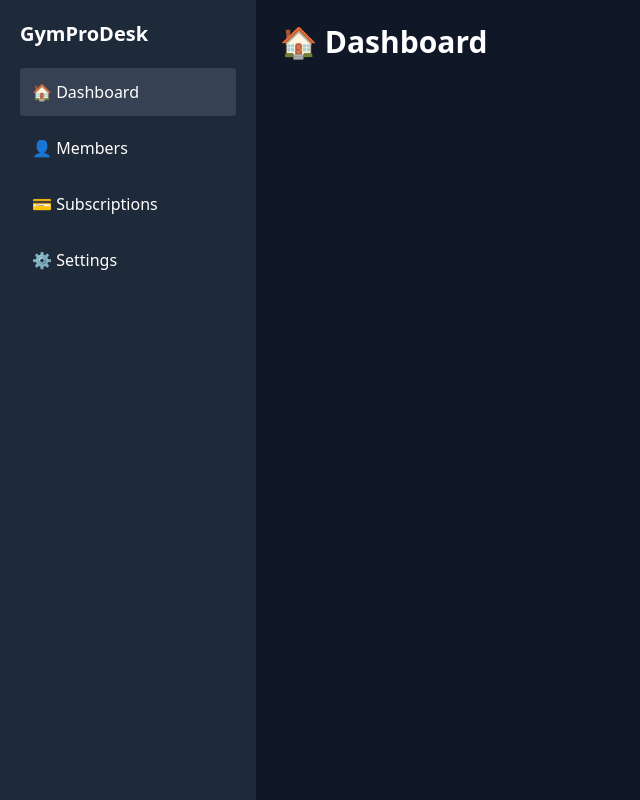
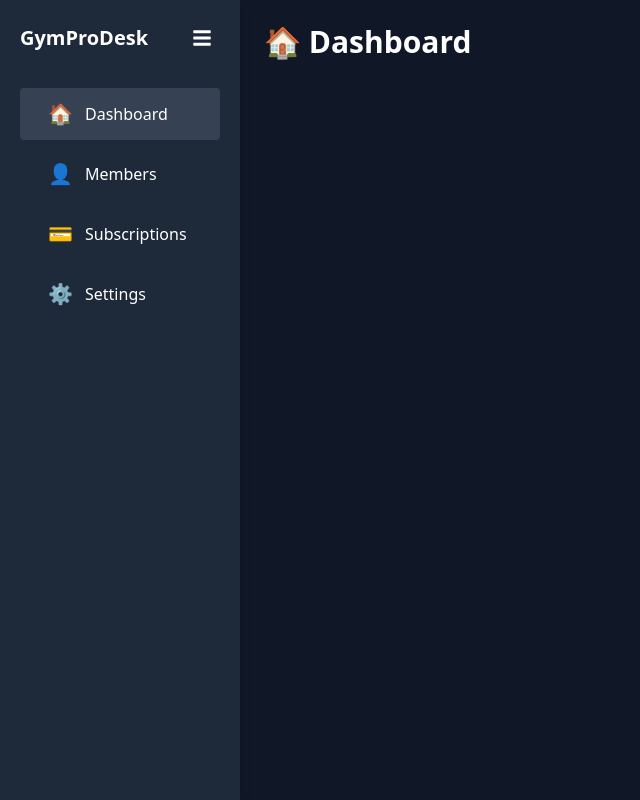
Before and after one commit to Scaronz/GymProDesk, a React (Vite) app: page / in a window 1280 px wide. Shown: the whole page, without its empty margins (0-640 px from the left). Built offline with nearby package versions, Linux system fonts and the light colour scheme.

Commit message:
Adding animation to the NavBar

```diff
--- a/package.json
+++ b/package.json
@@ -13,8 +13,10 @@
     "@tailwindcss/vite": "^4.0.15",
     "@tauri-apps/api": "^2",
     "@tauri-apps/plugin-opener": "^2",
+    "framer-motion": "^12.5.0",
     "react": "^18.3.1",
     "react-dom": "^18.3.1",
+    "react-icons": "^5.5.0",
     "react-router-dom": "^7.4.0"
   },
   "devDependencies": {
--- a/src/App.tsx
+++ b/src/App.tsx
@@ -1,72 +1,97 @@
 import { Routes, Route, NavLink } from "react-router-dom";
+import { motion } from "framer-motion";
+import { useState } from "react";
+import { FaBars } from "react-icons/fa";
 import Dashboard from "./pages/Dashboard";
 import Members from "./pages/Members";
 import Subscriptions from "./pages/Subscriptions";
 import Settings from "./pages/Settings";
 
 function App() {
+  const [isSidebarOpen, setIsSidebarOpen] = useState(true);
+
+  const sidebarVariants = {
+    open: { width: 240 },
+    closed: { width: 64 }
+  };
+
+  const navItemVariants = {
+    open: { opacity: 1, x: 0 },
+    closed: { opacity: 0, x: -20 }
+  };
+
+  const routes = [
+    { to: "/", text: "🏠 Dashboard" },
+    { to: "/members", text: "👤 Members" },
+    { to: "/subscriptions", text: "💳 Subscriptions" },
+    { to: "/settings", text: "⚙ Settings" }
+  ];
+
   return (
     <div className="flex h-screen bg-gray-900 text-white">
-      {/* Sidebar */}
-      <aside className="w-64 bg-gray-800 p-5 shadow-lg">
-        <h1 className="text-xl font-bold mb-5">GymProDesk</h1>
+      {/* Animated Sidebar */}
+      <motion.aside
+        initial="open"
+        animate={isSidebarOpen ? "open" : "closed"}
+        variants={sidebarVariants}
+        transition={{ type: "spring", stiffness: 300, damping: 30 }}
+        className="bg-gray-800 p-5 shadow-lg overflow-hidden"
+      >
+        <div className="flex items-center justify-between mb-8">
+          <motion.h1
+            animate={{ opacity: isSidebarOpen ? 1 : 0 }}
+            className="text-xl font-bold overflow-hidden whitespace-nowrap"
+          >
+            GymProDesk
+          </motion.h1>
+          <button
+            onClick={() => setIsSidebarOpen(!isSidebarOpen)}
+            className="text-xl hover:text-blue-400 transition-colors p-2 rounded-lg hover:bg-gray-700"
+          >
+            <FaBars />
+          </button>
+        </div>
+
         <nav>
           <ul className="space-y-2">
-            <li>
-              <NavLink
-                to="/"
-                // Use a function that returns the appropriate class
-                className={({ isActive }) =>
-                  isActive
-                    ? "block p-3 bg-gray-700 rounded"
-                    : "block p-3 hover:bg-gray-700 rounded"
-                }
+            {routes.map((item, index) => (
+              <motion.li
+                key={item.to}
+                variants={navItemVariants}
+                transition={{ delay: index * 0.1 }}
               >
-                🏠 Dashboard
-              </NavLink>
-            </li>
-            <li>
-              <NavLink
-                to="/members"
-                className={({ isActive }) =>
-                  isActive
-                    ? "block p-3 bg-gray-700 rounded"
-                    : "block p-3 hover:bg-gray-700 rounded"
-                }
-              >
-                👤 Members
-              </NavLink>
-            </li>
-            <li>
-              <NavLink
-                to="/subscriptions"
-                className={({ isActive }) =>
-                  isActive
-                    ? "block p-3 bg-gray-700 rounded"
-                    : "block p-3 hover:bg-gray-700 rounded"
-                }
-              >
-                💳 Subscriptions
-              </NavLink>
-            </li>
-            <li>
-              <NavLink
-                to="/settings"
-                className={({ isActive }) =>
-                  isActive
-                    ? "block p-3 bg-gray-700 rounded"
-                    : "block p-3 hover:bg-gray-700 rounded"
-                }
-              >
-                ⚙ Settings
-              </NavLink>
-            </li>
+                <NavLink
+                  to={item.to}
+                  className={({ isActive }) =>
+                    `block p-3 rounded transition-colors ${
+                      isActive ? "bg-gray-700" : "hover:bg-gray-700"
+                    }`
+                  }
+                >
+                  <motion.div
+                    className="flex items-center gap-3 overflow-hidden"
+                    animate={{ paddingLeft: isSidebarOpen ? "1rem" : "0" }}
+                  >
+                    <span className="text-xl">{item.text.split(" ")[0]}</span>
+                    <motion.span
+                      className="whitespace-nowrap"
+                      animate={{
+                        width: isSidebarOpen ? "auto" : 0,
+                        opacity: isSidebarOpen ? 1 : 0
+                      }}
+                    >
+                      {item.text.split(" ")[1]}
+                    </motion.span>
+                  </motion.div>
+                </NavLink>
+              </motion.li>
+            ))}
           </ul>
         </nav>
-      </aside>
+      </motion.aside>
 
       {/* Main Content */}
-      <main className="flex-1 p-6">
+      <main className="flex-1 p-6 overflow-auto">
         <Routes>
           <Route path="/" element={<Dashboard />} />
           <Route path="/members" element={<Members />} />
```
Also changed, not shown: 1 other file (tests, documents, lock files or other folders).
